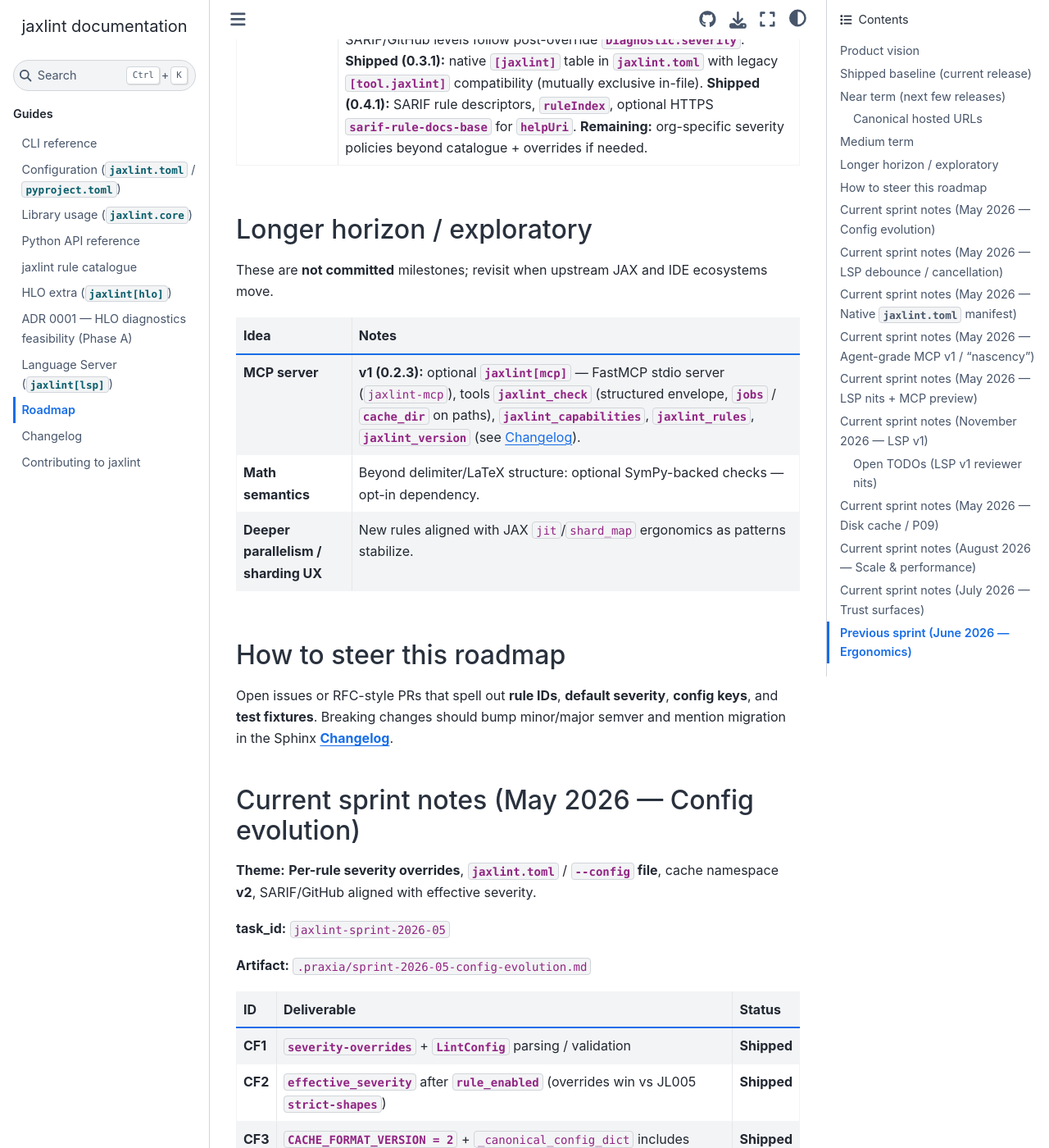
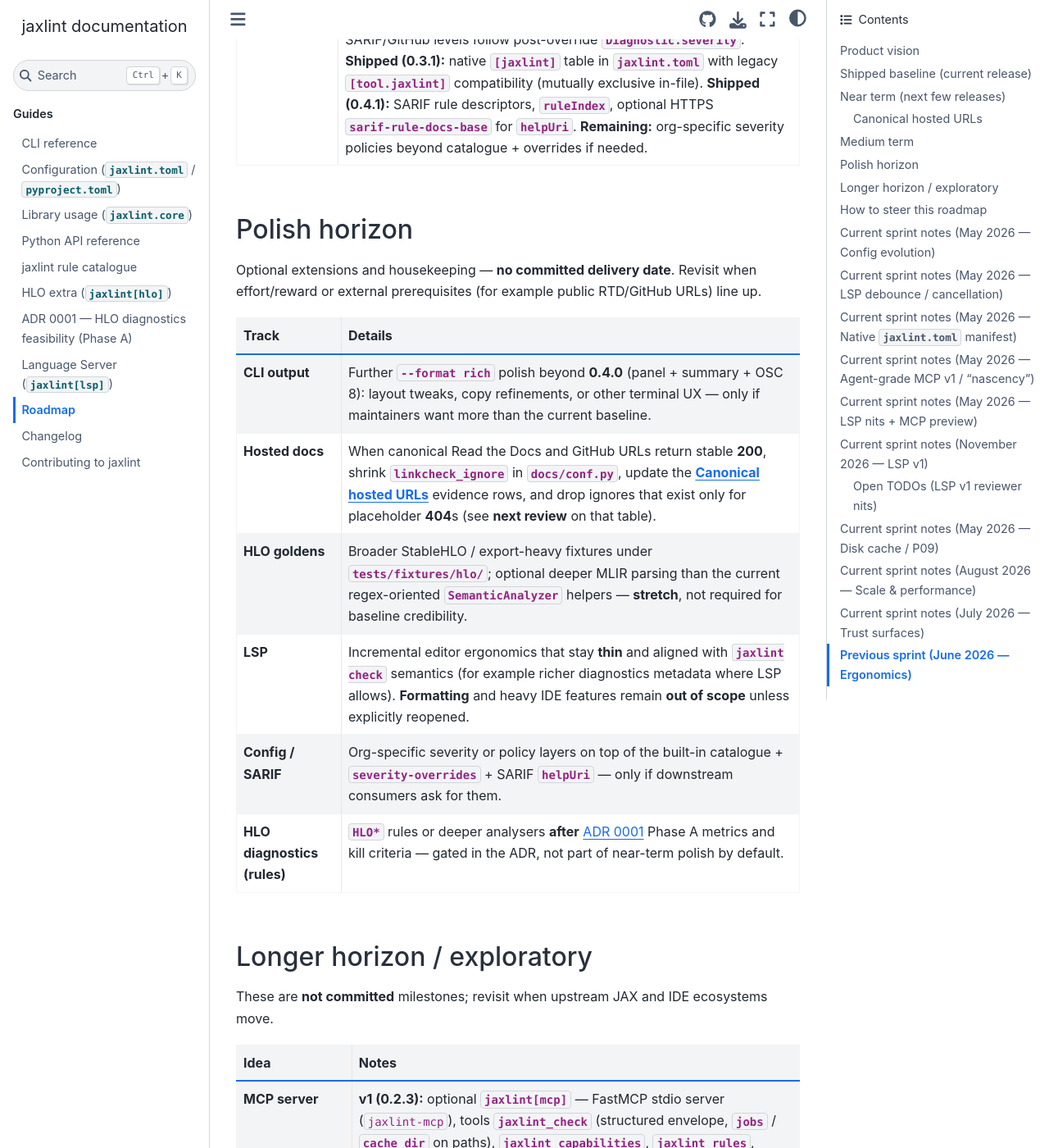
Before and after one commit to maraxen/jaxlint, a Sphinx documentation site: the page built from docs/roadmap.md, in a window 1280 px wide and 1400 px high, scrolled down 3419 px. Shown: the whole window at 82% size. Built offline with Sphinx 7.4.7 and the Sphinx Book theme 1.1.4, drawn with Linux system fonts in a browser that asks for light colours.

Commit message:
docs(roadmap): add Polish horizon for optional extensions
- Rich, hosted URL/linkcheck, HLO goldens, thin LSP, org config, HLO* rules post-ADR

Co-authored-by: Cursor <cursoragent@cursor.com>

```diff
--- a/docs/roadmap.md
+++ b/docs/roadmap.md
@@ -48,6 +48,19 @@ Trusted **HTTP status** values below come from **`curl -sI -L`** (not “should
 | **HLO diagnostics** | Optional analysers over lowered IR/text (similar in spirit to “HLO dump regex” tooling described in jaxbeans discussions): scatter→gather fusion gaps, noisy kernel launches — scoped to **`jaxlint.hlo`**. **Phase A tracking:** [ADR 0001](adr/0001-hlo-diagnostics-feasibility.md). |
 | **Performance at scale** | **Shipped (May 2026):** opt-in disk cache via **`jaxlint check --cache-dir`** and **`[tool.jaxlint] cache-dir`** (serialized diagnostics; config fingerprint + file stats). **Shipped (Aug 2026):** single parse per file on `check`, `run_checks(..., jobs=)` parallelism. |
 | **Config evolution** | **Shipped (May 2026):** **`severity-overrides`** under **`[tool.jaxlint]`** / **`[jaxlint]`**, optional **`jaxlint.toml`** discovery + **`--config` file**, **`CACHE_FORMAT_VERSION`** bump with fingerprinted overrides; SARIF/GitHub levels follow post-override **`Diagnostic.severity`**. **Shipped (0.3.1):** native **`[jaxlint]`** table in **`jaxlint.toml`** with legacy **`[tool.jaxlint]`** compatibility (mutually exclusive in-file). **Shipped (0.4.1):** SARIF rule descriptors, **`ruleIndex`**, optional HTTPS **`sarif-rule-docs-base`** for **`helpUri`**. **Remaining:** org-specific severity policies beyond catalogue + overrides if needed. |
+
+## Polish horizon
+
+Optional extensions and housekeeping — **no committed delivery date**. Revisit when effort/reward or external prerequisites (for example public RTD/GitHub URLs) line up.
+
+| Track | Details |
+|-------|---------|
+| **CLI output** | Further **`--format rich`** polish beyond **0.4.0** (panel + summary + OSC 8): layout tweaks, copy refinements, or other terminal UX — only if maintainers want more than the current baseline. |
+| **Hosted docs** | When canonical Read the Docs and GitHub URLs return stable **200**, shrink **`linkcheck_ignore`** in **`docs/conf.py`**, update the **[Canonical hosted URLs](#canonical-hosted-urls)** evidence rows, and drop ignores that exist only for placeholder **404**s (see **next review** on that table). |
+| **HLO goldens** | Broader StableHLO / export-heavy fixtures under **`tests/fixtures/hlo/`**; optional deeper MLIR parsing than the current regex-oriented **`SemanticAnalyzer`** helpers — **stretch**, not required for baseline credibility. |
+| **LSP** | Incremental editor ergonomics that stay **thin** and aligned with **`jaxlint check`** semantics (for example richer diagnostics metadata where LSP allows). **Formatting** and heavy IDE features remain **out of scope** unless explicitly reopened. |
+| **Config / SARIF** | Org-specific severity or policy layers on top of the built-in catalogue + **`severity-overrides`** + SARIF **`helpUri`** — only if downstream consumers ask for them. |
+| **HLO diagnostics (rules)** | **`HLO*`** rules or deeper analysers **after** [ADR 0001](adr/0001-hlo-diagnostics-feasibility.md) Phase A metrics and kill criteria — gated in the ADR, not part of near-term polish by default. |
 
 ## Longer horizon / exploratory
 
```
